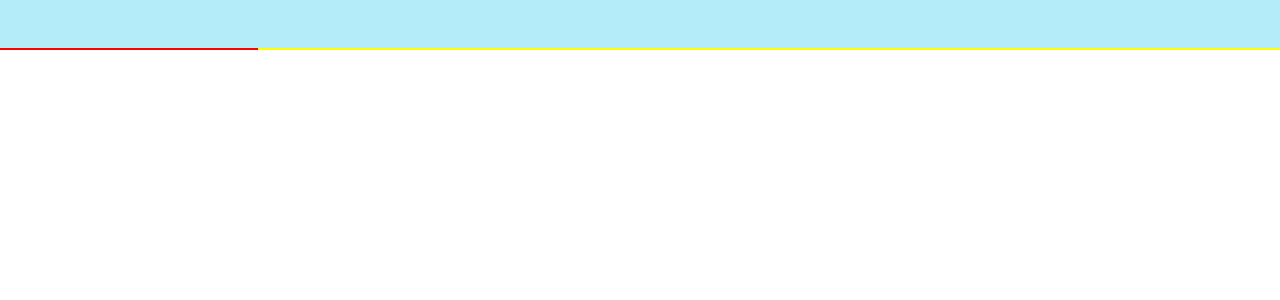
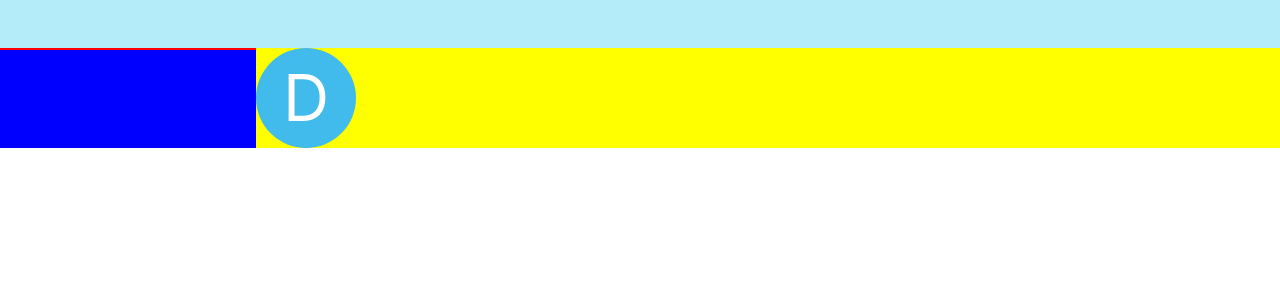
Before and after one commit to diegogb-08/Front-End-with-Reactjs, a React (Create React App) app: page /user in a window 1280 px wide. Shown: the top 300 px of the page. Built offline with nearby package versions, Linux system fonts and the light colour scheme.

Commit message:
user view started

```diff
--- a/src/containers/User/User.css
+++ b/src/containers/User/User.css
@@ -5,7 +5,6 @@
     flex-direction: column;
     justify-content: center;
     align-items: center;
-    background-color: yellow;
 }
 
 .dataContainer {
@@ -13,6 +12,7 @@
     height: 100%;
     display: flex;
     flex-direction: row;
+    background-color: blue;
 }
 
 .profileLeft {
@@ -27,4 +27,5 @@
     display: flex;
     height: 100%;
     width: 80%;
+    background-color: yellow;
 }
--- a/src/containers/User/User.jsx
+++ b/src/containers/User/User.jsx
@@ -1,13 +1,14 @@
 import React from 'react'
 import Navbar from '../../components/Navbar/Navbar'
 import './User.css'
-// import 'antd/dist/antd.css';
-// import { Avatar } from 'antd';
+import 'antd/dist/antd.css';
+import {Avatar} from 'antd';
+
 
 const User = () => {
 
-    const user = localStorage.getItem('user')
-    const name = 'Diego'
+    // const user = localStorage.getItem('user')
+    // const name = 'Diego'
 
     return (
         <div className="userContainer">
@@ -16,6 +17,7 @@ const User = () => {
                 <div className="profileLeft"></div>
                 <div className="profileCenter">
 
+                <Avatar size={100} style={avatar}>D</Avatar>
                 </div>
             </div>
 
```
